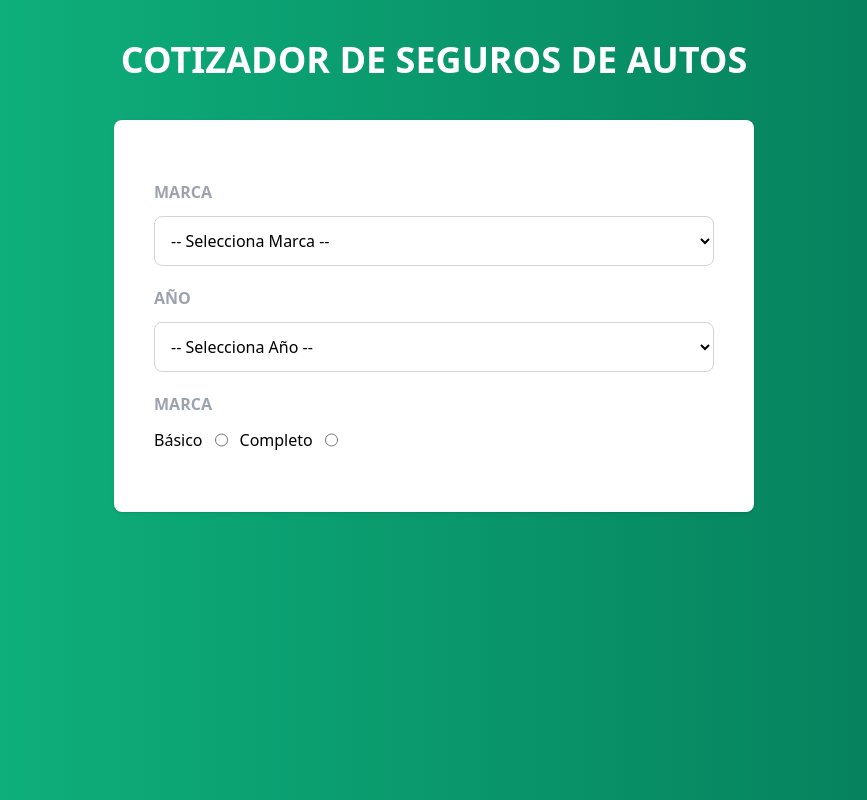
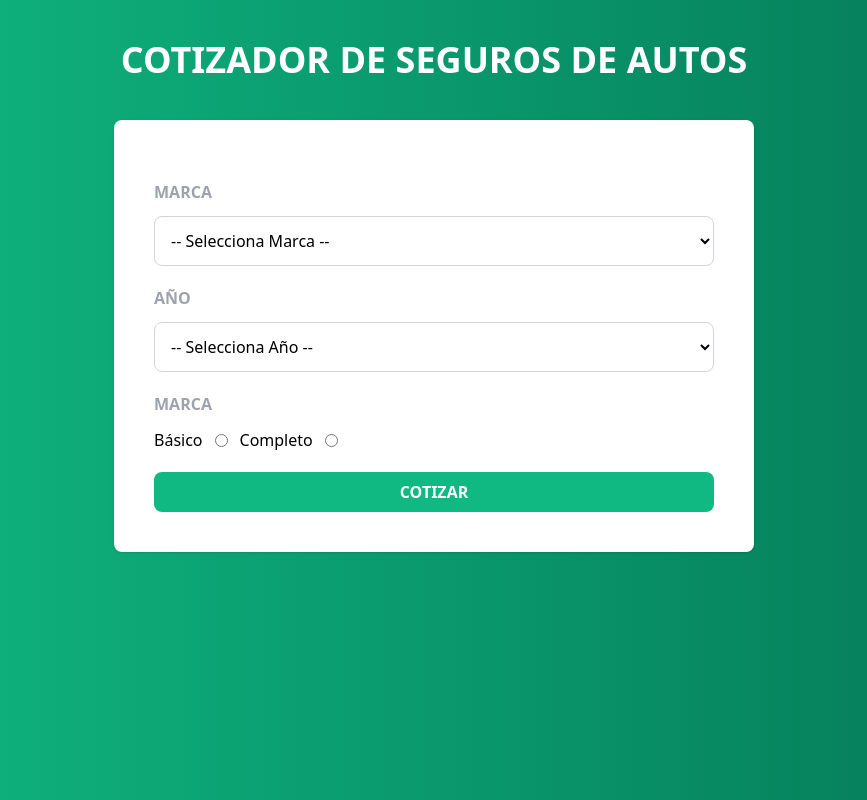
Before and after one commit to Jair-vet/Cotizador-Autos-React, a React (Vite) app: page / in a window 1280 px wide. Shown: the whole page, without its empty margins (206-1073 px from the left). Built offline with nearby package versions, Linux system fonts and the light colour scheme.

Commit message:
Creamos el boton para enviar

```diff
--- a/src/components/Formulario.jsx
+++ b/src/components/Formulario.jsx
@@ -54,7 +54,7 @@ export const Formulario = () => {
                 <label className="block mb-3 font-bold text-gray-400 uppercase">
                     Marca
                 </label>
-                <div className="flex gap-3">
+                <div className="flex gap-3 items-center">
                     {PLANES.map(plan => (
                         <Fragment key={plan.id}>
                             <label>
@@ -69,6 +69,12 @@ export const Formulario = () => {
                     ))}
                 </div>
             </div>
+
+            <input
+                type="submit"
+                className='w-full bg-emerald-500 hover:bg-emerald-600 p-2 rounded-lg text-white cursor-pointer uppercase font-bold'
+                value="Cotizar"
+            />
         </form>
 
     </>
```
